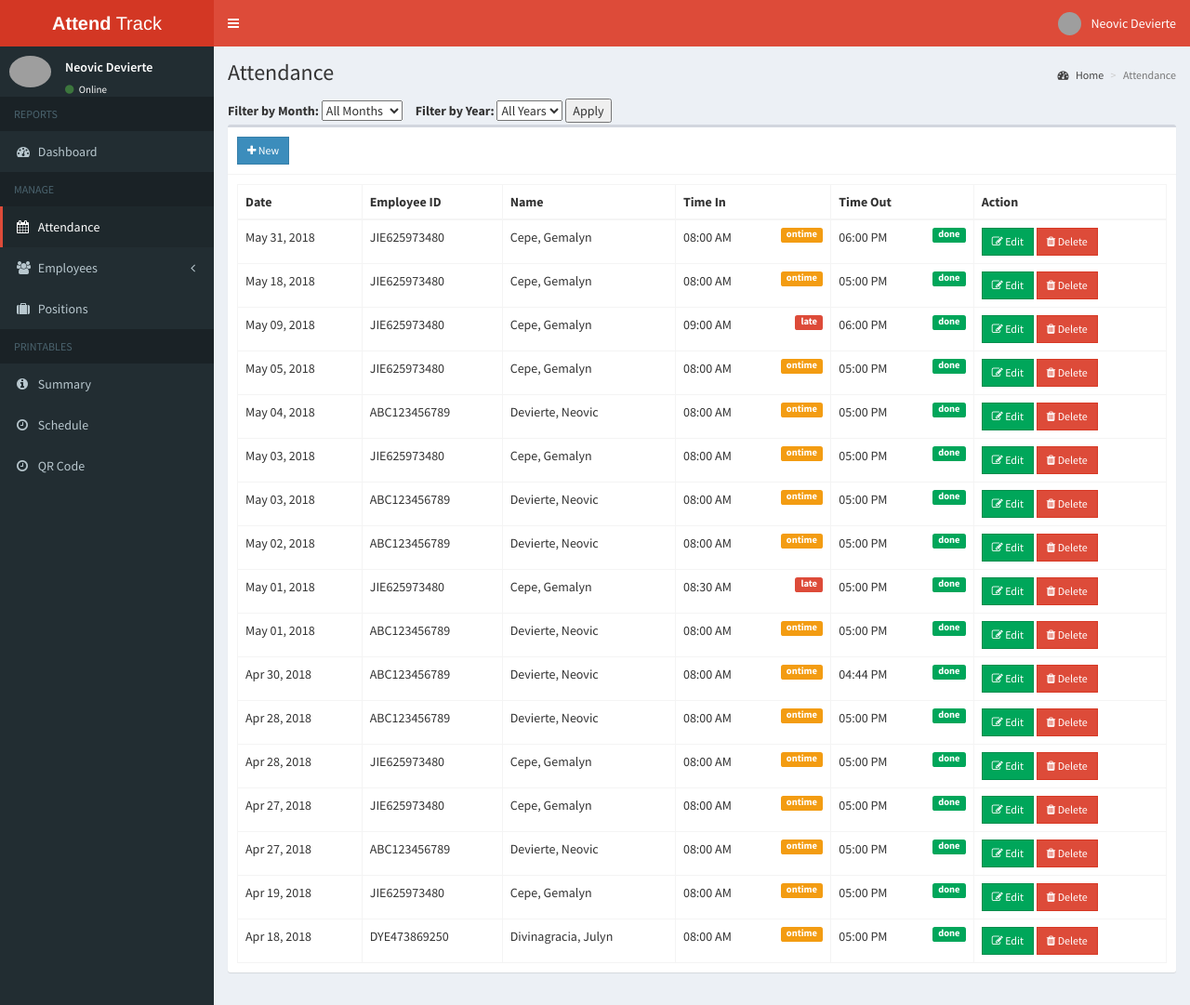
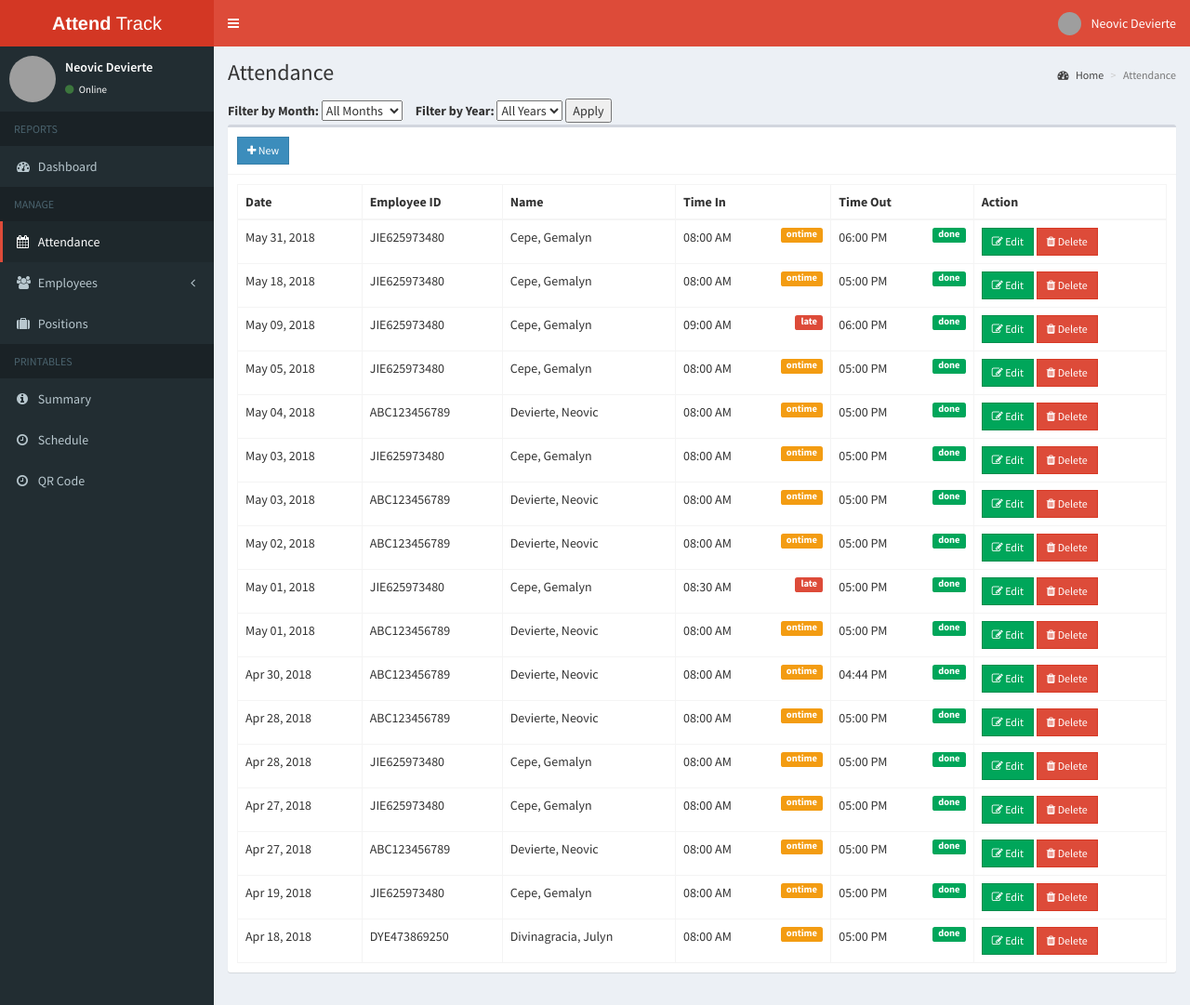
Before and after one commit to suanrichianreib/apsystem, a PHP site: page /admin/attendance.php in a window 1280 px wide. Shown: the whole page at 93% size. Run offline with PHP 8.4, Linux system fonts and the light colour scheme; a user stored in the database is signed in; data comes from the database, SQL or seed files in the repository; tables that the repository leaves empty hold one stand-in row (values such as "Sample post"); data that the repository does not hold is empty; some libraries are stand-ins or nearby versions; grey boxes are pictures that could not be loaded.

Commit message:
image profile viewbale

```diff
--- a/admin/includes/menubar.php
+++ b/admin/includes/menubar.php
@@ -3,14 +3,18 @@
     <section class="sidebar">
       <!-- Sidebar user panel -->
       <div class="user-panel">
-        <div class="pull-left image">
-          <img src="<?php echo (!empty($user['photo'])) ? '../images/'.$user['photo'] : '../images/profile.jpg'; ?>" class="img-circle" alt="User Image">
+  <div class="pull-left">
+    <a href="../images/<?php echo (!empty($user['photo'])) ? $user['photo'] : 'profile.jpg'; ?>" target="_blank">
+      <img src="../images/<?php echo (!empty($user['photo'])) ? $user['photo'] : 'profile.jpg'; ?>" class="img-circle" alt="User Image" style="width: 50px; height: 50px;">
+    </a>
   </div>
   <div class="pull-left info">
     <p><?php echo $user['firstname'].' '.$user['lastname']; ?></p>
     <a><i class="fa fa-circle text-success"></i> Online</a>
   </div>
+  <div class="clearfix"></div>
 </div>
+
       <!-- sidebar menu: : style can be found in sidebar.less -->
       <ul class="sidebar-menu" data-widget="tree">
         <li class="header">REPORTS</li>
```
Lines whose indentation alone changed are shown as unchanged.
